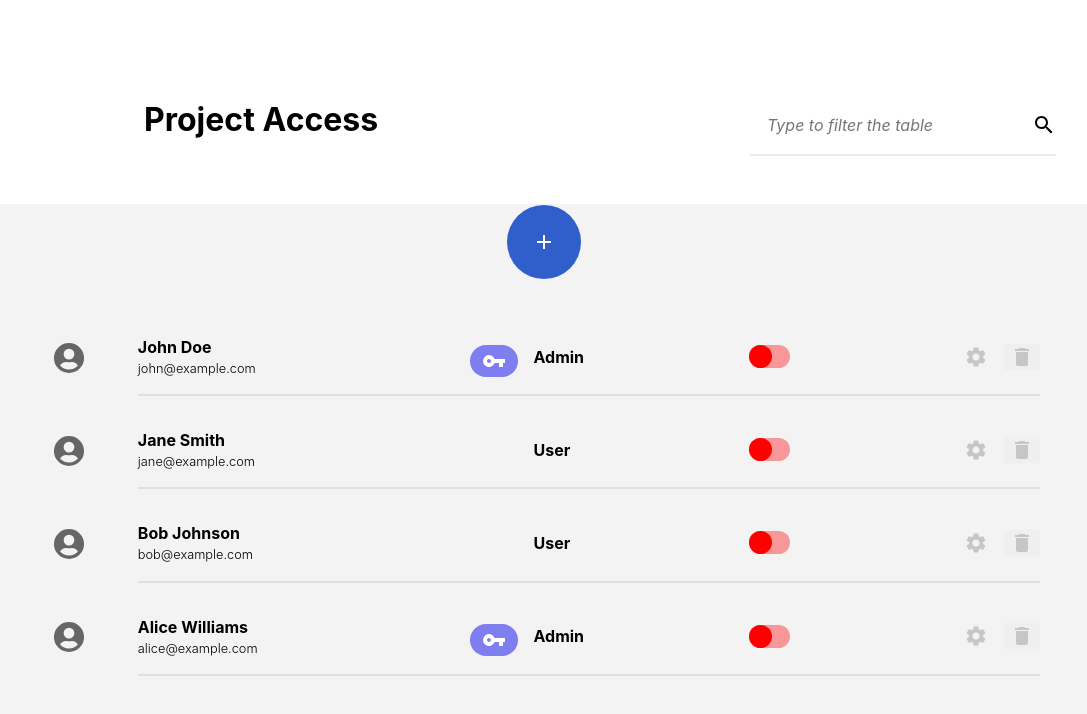
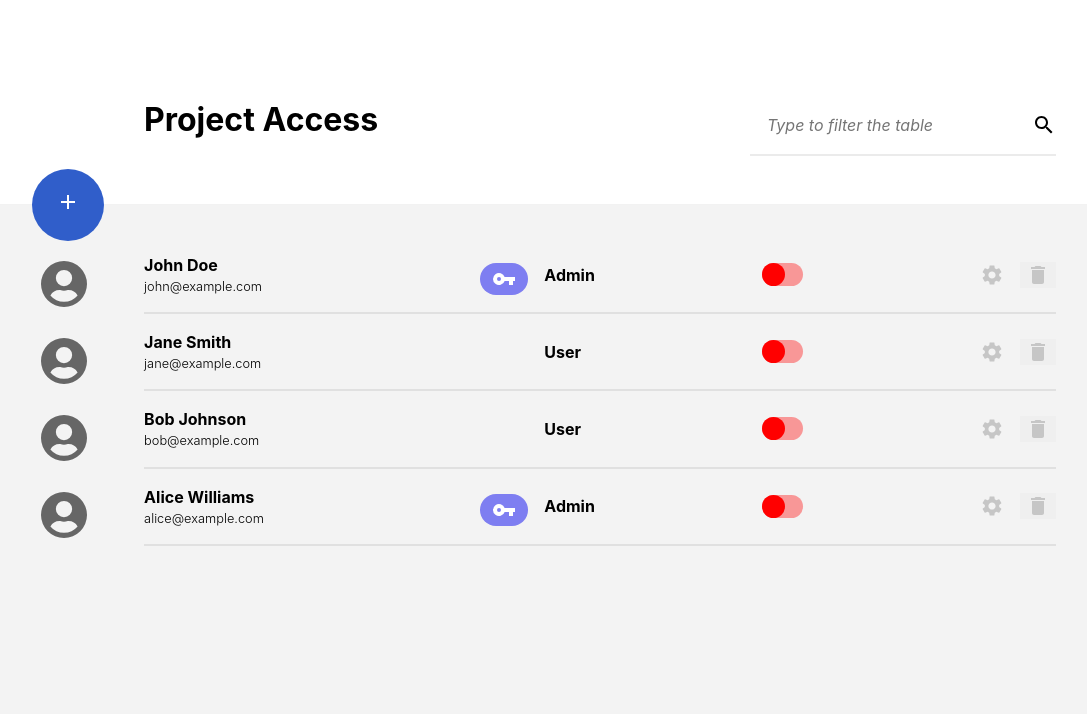
Before and after one commit to teodorazhelyazkova/user-management-tool, a React (Vite) app: page / in a window 1280 px wide. Shown: the top 714 px of the page, without its empty margins (96-1183 px from the left). Built offline with nearby package versions, Linux system fonts and the light colour scheme.

Commit message:
fix Floating Button and User Image styles

```diff
--- a/src/components/User/User.module.scss
+++ b/src/components/User/User.module.scss
@@ -1,15 +1,18 @@
 @use '../../styles/variables' as *;
 
 .User {
-  padding: 0.5em 1em;
   display: flex;
   gap: 3rem;
   align-items: center;
 
+  &__ImageContainer {
+    width: 72px;
+  }
+
   &__Image {
     width: 46px;
     height: 46px;
-    padding-bottom: 1rem;
+    margin: 0 auto;
   }
 
   &__Content {
--- a/src/components/User/User.tsx
+++ b/src/components/User/User.tsx
@@ -21,7 +21,9 @@ export const User: FC<IUserProps> = ({ user }) => {
 
   return (
     <div id={user.id} className={styles.User}>
-      <img className={styles.User__Image} src={userImage} />
+      <div className={styles.User__ImageContainer}>
+        <img className={styles.User__Image} src={userImage} />
+      </div>
       <div className={styles.User__Content}>
         <UserInfo
           firstName={user.firstName}
--- a/src/components/floating-button/FloatingButton.module.scss
+++ b/src/components/floating-button/FloatingButton.module.scss
@@ -1,12 +1,14 @@
 @use '../../styles/variables' as *;
 
 .FloatingButton {
-  display: flex;
-  align-self: center;
-  border: 0.1rem solid transparent;
+  border: none;
   border-radius: 50%;
+  width: 72px;
+  aspect-ratio: 1;
   color: $white;
-  padding: 1.5rem;
+  position: absolute;
+  top: -36px;
+  padding: 0;
 
   &--blue {
     background-color: $darkBlue;
@@ -17,3 +19,9 @@
     background-color: $gray;
   }
 }
+
+.Container {
+  position: relative;
+  width: 100%;
+  padding-left: 8rem;
+}
--- a/src/components/floating-button/FloatingButton.tsx
+++ b/src/components/floating-button/FloatingButton.tsx
@@ -15,6 +15,7 @@ export const FloatingButton: FC = () => {
   const inviteUserHandler = () => {};
 
   return (
+    <div className={styles.Container}>
       <button
         onClick={inviteUserHandler}
         className={cn(styles.FloatingButton, {
@@ -24,5 +25,6 @@ export const FloatingButton: FC = () => {
       >
         {isDashboardLocation ? <AddIcon /> : <SettingsIcon />}
       </button>
+    </div>
   );
 };
```
Lines whose indentation alone changed are shown as unchanged.
